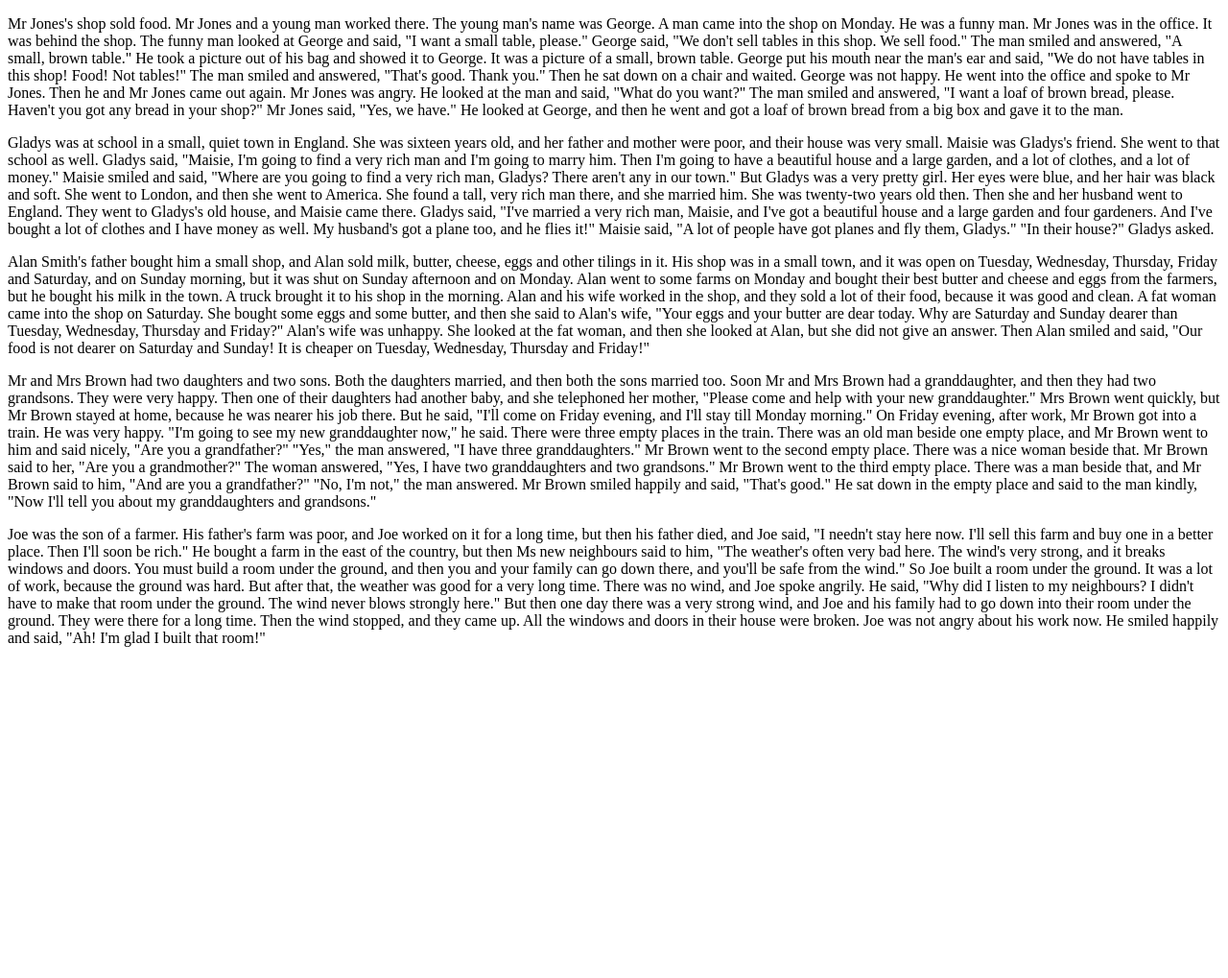
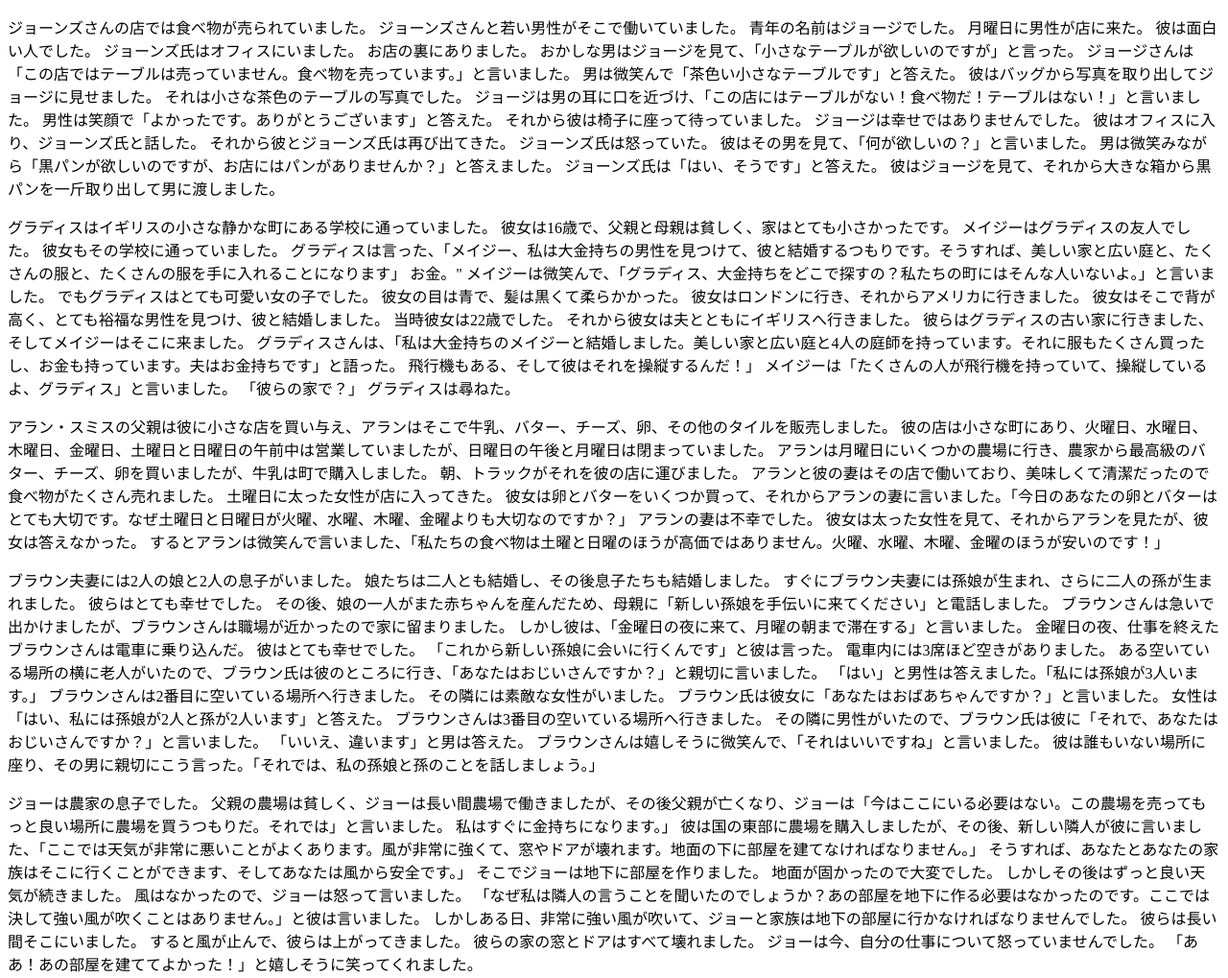
Before and after one commit to edoctsuj/demo_data_jp, a plain HTML site: page index.html in a window 1280 px wide. Shown: the whole page at 96% size. Before the commit the page ends 800 px from the top, so only its background shows below. Drawn offline with Linux system fonts and the light colour scheme.

Commit message:
Update index.html

```diff
--- a/index.html
+++ b/index.html
@@ -9,75 +9,19 @@
 
 <body>
     <p>
-        Mr Jones's shop sold food. Mr Jones and a young man worked there. The young man's name was
-        George. A man came into the shop on Monday. He was a funny man. Mr Jones was in the office. It was
-        behind the shop. The funny man looked at George and said, "I want a small table, please." George said,
-        "We don't sell tables in this shop. We sell food." The man smiled and answered, "A small, brown table."
-        He took a picture out of his bag and showed it to George. It was a picture of a small, brown table.
-        George put his mouth near the man's ear and said, "We do not have tables in this shop! Food! Not
-        tables!" The man smiled and answered, "That's good. Thank you." Then he sat down on a chair and
-        waited. George was not happy. He went into the office and spoke to Mr Jones. Then he and Mr Jones
-        came out again. Mr Jones was angry. He looked at the man and said, "What do you want?" The man
-        smiled and answered, "I want a loaf of brown bread, please. Haven't you got any bread in your shop?"
-        Mr Jones said, "Yes, we have." He looked at George, and then he went and got a loaf of brown bread
-        from a big box and gave it to the man.
+        ジョーンズさんの店では食べ物が売られていました。 ジョーンズさんと若い男性がそこで働いていました。 青年の名前はジョージでした。 月曜日に男性が店に来た。 彼は面白い人でした。 ジョーンズ氏はオフィスにいました。 お店の裏にありました。 おかしな男はジョージを見て、「小さなテーブルが欲しいのですが」と言った。 ジョージさんは「この店ではテーブルは売っていません。食べ物を売っています。」と言いました。 男は微笑んで「茶色い小さなテーブルです」と答えた。 彼はバッグから写真を取り出してジョージに見せました。 それは小さな茶色のテーブルの写真でした。 ジョージは男の耳に口を近づけ、「この店にはテーブルがない！食べ物だ！テーブルはない！」と言いました。 男性は笑顔で「よかったです。ありがとうございます」と答えた。 それから彼は椅子に座って待っていました。 ジョージは幸せではありませんでした。 彼はオフィスに入り、ジョーンズ氏と話した。 それから彼とジョーンズ氏は再び出てきた。 ジョーンズ氏は怒っていた。 彼はその男を見て、「何が欲しいの？」と言いました。 男は微笑みながら「黒パンが欲しいのですが、お店にはパンがありませんか？」と答えました。 ジョーンズ氏は「はい、そうです」と答えた。 彼はジョージを見て、それから大きな箱から黒パンを一斤取り出して男に渡しました。
     </p>
     <p>
-        Gladys was at school in a small, quiet town in England. She was sixteen years old, and her father and
-        mother were poor, and their house was very small. Maisie was Gladys's friend. She went to that school
-        as well. Gladys said, "Maisie, I'm going to find a very rich man and I'm going to marry him. Then I'm
-        going to have a beautiful house and a large garden, and a lot of clothes, and a lot of money." Maisie
-        smiled and said, "Where are you going to find a very rich man, Gladys? There aren't any in our town."
-        But Gladys was a very pretty girl. Her eyes were blue, and her hair was black and soft. She went to
-        London, and then she went to America. She found a tall, very rich man there, and she married him. She
-        was twenty-two years old then. Then she and her husband went to England. They went to Gladys's old
-        house, and Maisie came there. Gladys said, "I've married a very rich man, Maisie, and I've got a beautiful
-        house and a large garden and four gardeners. And I've bought a lot of clothes and I have money as well.
-        My husband's got a plane too, and he flies it!" Maisie said, "A lot of people have got planes and fly them,
-        Gladys." "In their house?" Gladys asked.
+        グラディスはイギリスの小さな静かな町にある学校に通っていました。 彼女は16歳で、父親と母親は貧しく、家はとても小さかったです。 メイジーはグラディスの友人でした。 彼女もその学校に通っていました。 グラディスは言った、「メイジー、私は大金持ちの男性を見つけて、彼と結婚するつもりです。そうすれば、美しい家と広い庭と、たくさんの服と、たくさんの服を手に入れることになります」 お金。" メイジーは微笑んで、「グラディス、大金持ちをどこで探すの？私たちの町にはそんな人いないよ。」と言いました。 でもグラディスはとても可愛い女の子でした。 彼女の目は青で、髪は黒くて柔らかかった。 彼女はロンドンに行き、それからアメリカに行きました。 彼女はそこで背が高く、とても裕福な男性を見つけ、彼と結婚しました。 当時彼女は22歳でした。 それから彼女は夫とともにイギリスへ行きました。 彼らはグラディスの古い家に行きました、そしてメイジーはそこに来ました。 グラディスさんは、「私は大金持ちのメイジーと結婚しました。美しい家と広い庭と4人の庭師を持っています。それに服もたくさん買ったし、お金も持っています。夫はお金持ちです」と語った。 飛行機もある、そして彼はそれを操縦するんだ！」 メイジーは「たくさんの人が飛行機を持っていて、操縦しているよ、グラディス」と言いました。 「彼らの家で？」 グラディスは尋ねた。
     </p>
     <p>
-        Alan Smith's father bought him a small shop, and Alan sold milk, butter, cheese, eggs and other tilings in
-        it. His shop was in a small town, and it was open on Tuesday, Wednesday, Thursday, Friday and
-        Saturday, and on Sunday morning, but it was shut on Sunday afternoon and on Monday. Alan went to
-        some farms on Monday and bought their best butter and cheese and eggs from the farmers, but he
-        bought his milk in the town. A truck brought it to his shop in the morning. Alan and his wife worked in
-        the shop, and they sold a lot of their food, because it was good and clean. A fat woman came into the
-        shop on Saturday. She bought some eggs and some butter, and then she said to Alan's wife, "Your eggs
-        and your butter are dear today. Why are Saturday and Sunday dearer than Tuesday, Wednesday,
-        Thursday and Friday?" Alan's wife was unhappy. She looked at the fat woman, and then she looked at
-        Alan, but she did not give an answer. Then Alan smiled and said, "Our food is not dearer on Saturday
-        and Sunday! It is cheaper on Tuesday, Wednesday, Thursday and Friday!"
+        アラン・スミスの父親は彼に小さな店を買い与え、アランはそこで牛乳、バター、チーズ、卵、その他のタイルを販売しました。 彼の店は小さな町にあり、火曜日、水曜日、木曜日、金曜日、土曜日と日曜日の午前中は営業していましたが、日曜日の午後と月曜日は閉まっていました。 アランは月曜日にいくつかの農場に行き、農家から最高級のバター、チーズ、卵を買いましたが、牛乳は町で購入しました。 朝、トラックがそれを彼の店に運びました。 アランと彼の妻はその店で働いており、美味しくて清潔だったので食べ物がたくさん売れました。 土曜日に太った女性が店に入ってきた。 彼女は卵とバターをいくつか買って、それからアランの妻に言いました。「今日のあなたの卵とバターはとても大切です。なぜ土曜日と日曜日が火曜、水曜、木曜、金曜よりも大切なのですか？」 アランの妻は不幸でした。 彼女は太った女性を見て、それからアランを見たが、彼女は答えなかった。 するとアランは微笑んで言いました、「私たちの食べ物は土曜と日曜のほうが高価ではありません。火曜、水曜、木曜、金曜のほうが安いのです！」
     </p>
     <p>
-        Mr and Mrs Brown had two daughters and two sons. Both the daughters married, and then both the
-        sons married too. Soon Mr and Mrs Brown had a granddaughter, and then they had two grandsons.
-        They were very happy. Then one of their daughters had another baby, and she telephoned her mother,
-        "Please come and help with your new granddaughter." Mrs Brown went quickly, but Mr Brown stayed at
-        home, because he was nearer his job there. But he said, "I'll come on Friday evening, and I'll stay till
-        Monday morning." On Friday evening, after work, Mr Brown got into a train. He was very happy. "I'm
-        going to see my new granddaughter now," he said. There were three empty places in the train. There
-        was an old man beside one empty place, and Mr Brown went to him and said nicely, "Are you a
-        grandfather?" "Yes," the man answered, "I have three granddaughters." Mr Brown went to the second
-        empty place. There was a nice woman beside that. Mr Brown said to her, "Are you a grandmother?" The
-        woman answered, "Yes, I have two granddaughters and two grandsons." Mr Brown went to the third
-        empty place. There was a man beside that, and Mr Brown said to him, "And are you a grandfather?"
-        "No, I'm not," the man answered. Mr Brown smiled happily and said, "That's good." He sat down in the
-        empty place and said to the man kindly, "Now I'll tell you about my granddaughters and grandsons."
+        ブラウン夫妻には2人の娘と2人の息子がいました。 娘たちは二人とも結婚し、その後息子たちも結婚しました。 すぐにブラウン夫妻には孫娘が生まれ、さらに二人の孫が生まれました。 彼らはとても幸せでした。 その後、娘の一人がまた赤ちゃんを産んだため、母親に「新しい孫娘を手伝いに来てください」と電話しました。 ブラウンさんは急いで出かけましたが、ブラウンさんは職場が近かったので家に留まりました。 しかし彼は、「金曜日の夜に来て、月曜の朝まで滞在する」と言いました。 金曜日の夜、仕事を終えたブラウンさんは電車に乗り込んだ。 彼はとても幸せでした。 「これから新しい孫娘に会いに行くんです」と彼は言った。 電車内には3席ほど空きがありました。 ある空いている場所の横に老人がいたので、ブラウン氏は彼のところに行き、「あなたはおじいさんですか？」と親切に言いました。 「はい」と男性は答えました。「私には孫娘が3人います。」 ブラウンさんは2番目に空いている場所へ行きました。 その隣には素敵な女性がいました。 ブラウン氏は彼女に「あなたはおばあちゃんですか？」と言いました。 女性は「はい、私には孫娘が2人と孫が2人います」と答えた。 ブラウンさんは3番目の空いている場所へ行きました。 その隣に男性がいたので、ブラウン氏は彼に「それで、あなたはおじいさんですか？」と言いました。 「いいえ、違います」と男は答えた。 ブラウンさんは嬉しそうに微笑んで、「それはいいですね」と言いました。 彼は誰もいない場所に座り、その男に親切にこう言った。「それでは、私の孫娘と孫のことを話しましょう。」
     </p>
     <p>
-        Joe was the son of a farmer. His father's farm was poor, and Joe worked on it for a long time, but then
-        his father died, and Joe said, "I needn't stay here now. I'll sell this farm and buy one in a better place.
-        Then I'll soon be rich." He bought a farm in the east of the country, but then Ms new neighbours said to
-        him, "The weather's often very bad here. The wind's very strong, and it breaks windows and doors. You
-        must build a room under the ground, and then you and your family can go down there, and you'll be
-        safe from the wind." So Joe built a room under the ground. It was a lot of work, because the ground was
-        hard. But after that, the weather was good for a very long time. There was no wind, and Joe spoke
-        angrily. He said, "Why did I listen to my neighbours? I didn't have to make that room under the ground.
-        The wind never blows strongly here." But then one day there was a very strong wind, and Joe and his
-        family had to go down into their room under the ground. They were there for a long time. Then the
-        wind stopped, and they came up. All the windows and doors in their house were broken. Joe was not
-        angry about his work now. He smiled happily and said, "Ah! I'm glad I built that room!"
+        ジョーは農家の息子でした。 父親の農場は貧しく、ジョーは長い間農場で働きましたが、その後父親が亡くなり、ジョーは「今はここにいる必要はない。この農場を売ってもっと良い場所に農場を買うつもりだ。それでは」と言いました。 私はすぐに金持ちになります。」 彼は国の東部に農場を購入しましたが、その後、新しい隣人が彼に言いました、「ここでは天気が非常に悪いことがよくあります。風が非常に強くて、窓やドアが壊れます。地面の下に部屋を建てなければなりません。」 そうすれば、あなたとあなたの家族はそこに行くことができます、そしてあなたは風から安全です。」 そこでジョーは地下に部屋を作りました。 地面が固かったので大変でした。 しかしその後はずっと良い天気が続きました。 風はなかったので、ジョーは怒って言いました。 「なぜ私は隣人の言うことを聞いたのでしょうか？あの部屋を地下に作る必要はなかったのです。ここでは決して強い風が吹くことはありません。」と彼は言いました。 しかしある日、非常に強い風が吹いて、ジョーと家族は地下の部屋に行かなければなりませんでした。 彼らは長い間そこにいました。 すると風が止んで、彼らは上がってきました。 彼らの家の窓とドアはすべて壊れました。 ジョーは今、自分の仕事について怒っていませんでした。 「ああ！あの部屋を建ててよかった！」と嬉しそうに笑ってくれました。
     </p>
 </body>
 
```
